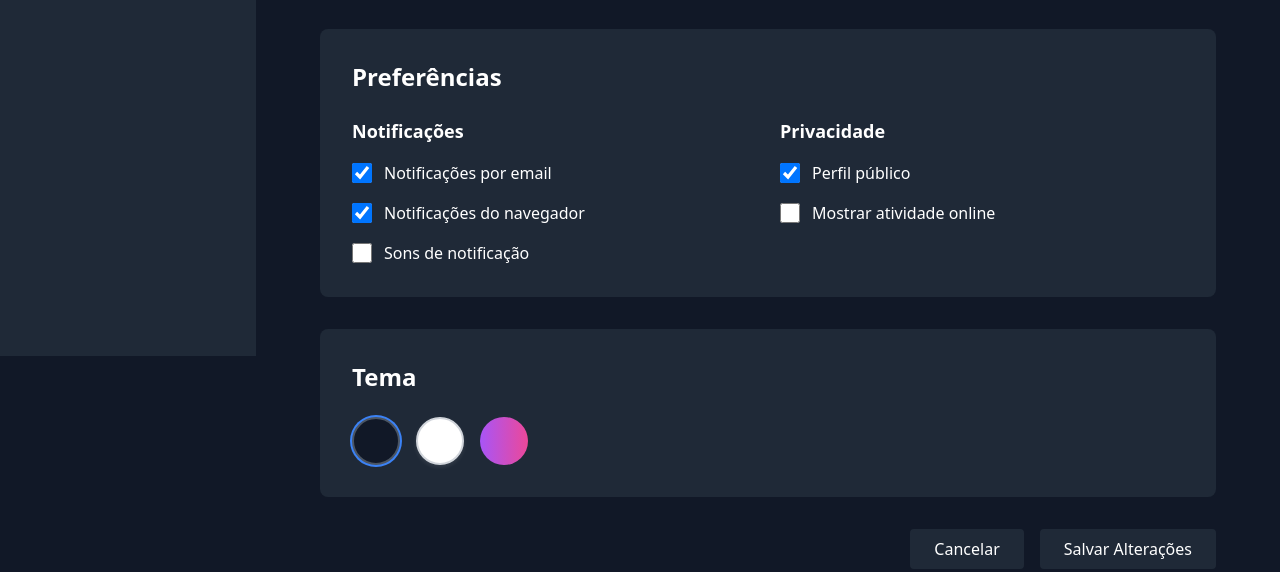
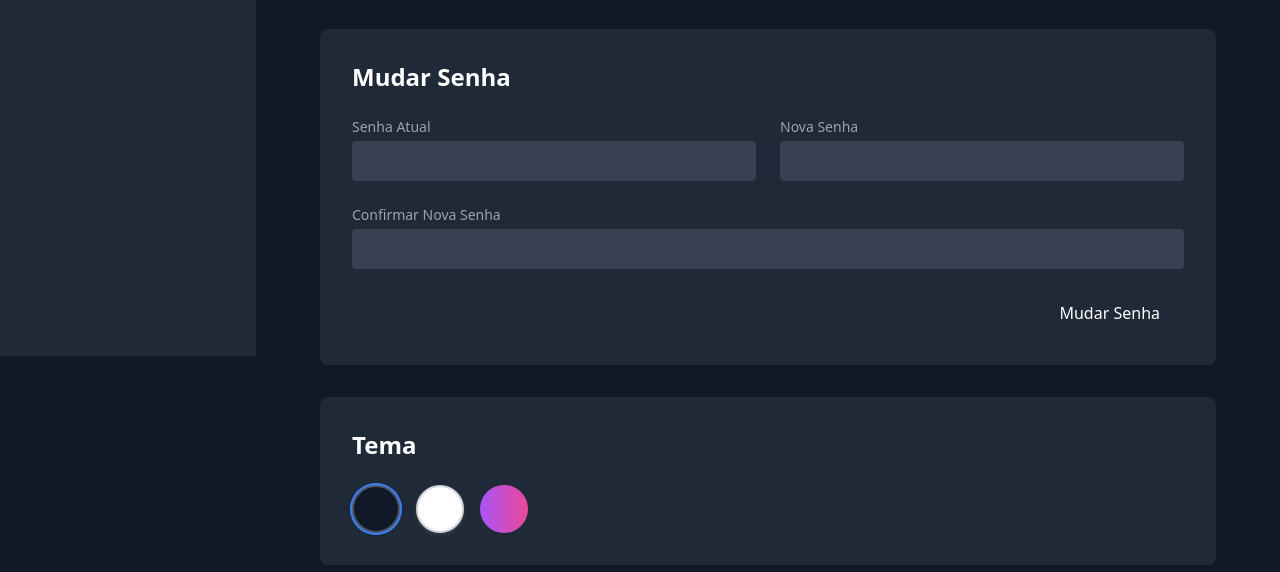
Before and after one commit to YanFellippe/bagunca-web, a plain HTML site: page public/perfil1.html in a window 1280 px wide. Shown: the part 444-1016 px from the top of the page. Drawn offline with nearby package versions, Linux system fonts and the light colour scheme; sample sign-in values are in the browser's storage; a script that the page names is missing.

Commit message:
atualizacao

```diff
--- a/public/perfil1.html
+++ b/public/perfil1.html
@@ -142,42 +142,34 @@
                     </div>
                 </div>
 
-                <!-- Preferences Section -->
+                <!-- Password Change Section -->
                 <div class="bg-gray-800 rounded-lg p-4 md:p-8 mb-8">
-                    <h2 class="text-xl md:text-2xl font-bold mb-6">Preferências</h2>
-                    <div class="grid grid-cols-1 md:grid-cols-2 gap-6">
-                        <div>
-                            <h3 class="text-lg font-semibold mb-4">Notificações</h3>
-                            <div class="space-y-4">
-                                <label class="flex items-center space-x-3">
-                                    <input type="checkbox" checked class="form-checkbox text-blue-500 h-5 w-5">
-                                    <span>Notificações por email</span>
-                                </label>
-                                <label class="flex items-center space-x-3">
-                                    <input type="checkbox" checked class="form-checkbox text-blue-500 h-5 w-5">
-                                    <span>Notificações do navegador</span>
-                                </label>
-                                <label class="flex items-center space-x-3">
-                                    <input type="checkbox" class="form-checkbox text-blue-500 h-5 w-5">
-                                    <span>Sons de notificação</span>
-                                </label>
+                    <h2 class="text-xl md:text-2xl font-bold mb-6">Mudar Senha</h2>
+                    <form id="passwordForm">
+                        <div class="grid grid-cols-1 md:grid-cols-2 gap-6">
+                            <div>
+                                <label class="block text-sm text-gray-400 mb-1">Senha Atual</label>
+                                <input type="password" id="currentPassword"
+                                    class="w-full bg-gray-700 rounded px-4 py-2 text-white" required>
+                            </div>
+                            <div>
+                                <label class="block text-sm text-gray-400 mb-1">Nova Senha</label>
+                                <input type="password" id="newPassword"
+                                    class="w-full bg-gray-700 rounded px-4 py-2 text-white" required>
+                            </div>
+                            <div class="col-span-full">
+                                <label class="block text-sm text-gray-400 mb-1">Confirmar Nova Senha</label>
+                                <input type="password" id="confirmPassword"
+                                    class="w-full bg-gray-700 rounded px-4 py-2 text-white" required>
                             </div>
                         </div>
-
-                        <div>
-                            <h3 class="text-lg font-semibold mb-4">Privacidade</h3>
-                            <div class="space-y-4">
-                                <label class="flex items-center space-x-3">
-                                    <input type="checkbox" checked class="form-checkbox text-blue-500 h-5 w-5">
-                                    <span>Perfil público</span>
-                                </label>
-                                <label class="flex items-center space-x-3">
-                                    <input type="checkbox" class="form-checkbox text-blue-500 h-5 w-5">
-                                    <span>Mostrar atividade online</span>
-                                </label>
-                            </div>
+                        <div class="flex justify-end mt-6">
+                            <button type="submit" id="savePassword"
+                                class="px-6 py-2 bg-red-500 text-white rounded hover:bg-red-600 transition-colors">
+                                Mudar Senha
+                            </button>
                         </div>
-                    </div>
+                    </form>
                 </div>
 
                 <!-- Theme Section -->
```
